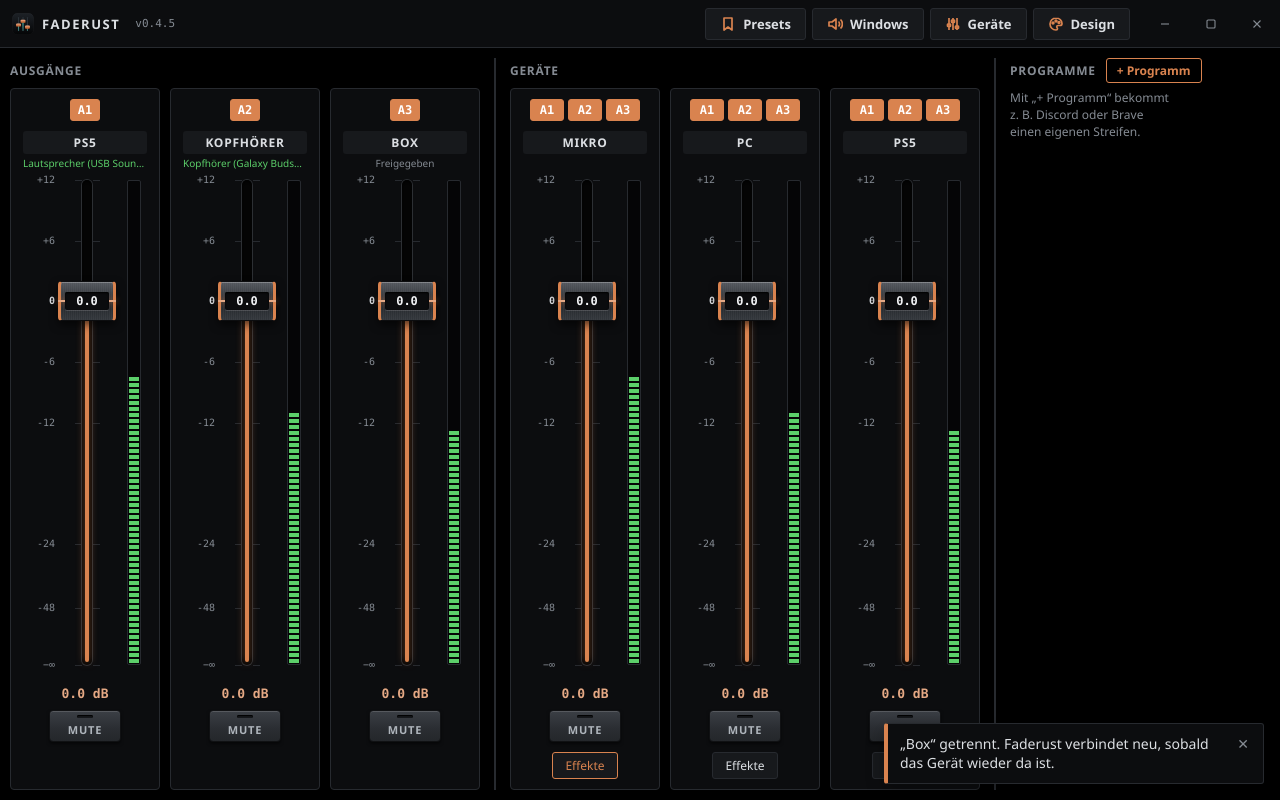
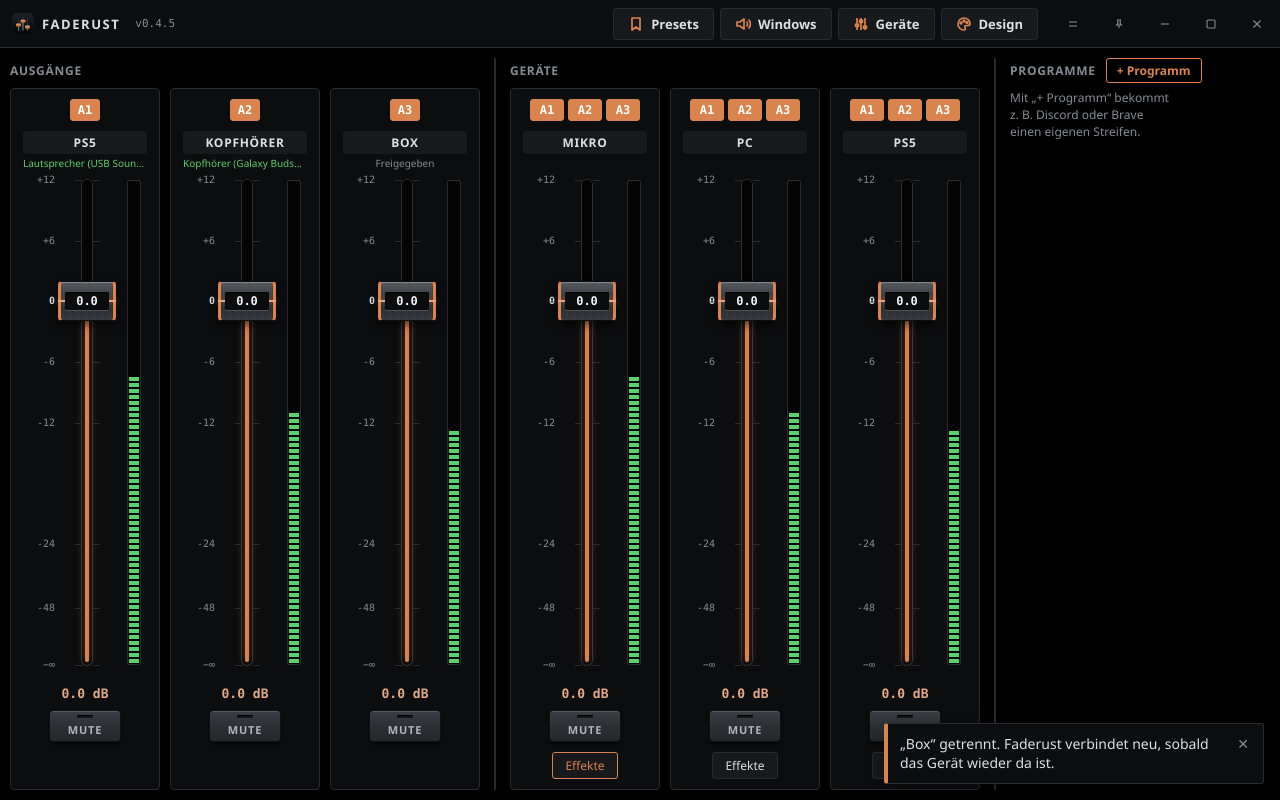
Before and after one commit to Niklas970/faderust, a Svelte app in the folder crates/app/ui/: page / in a window 1280 px wide. Built offline with nearby package versions, Linux system fonts and the light colour scheme.

Commit message:
Kompakte Ansicht und Immer-im-Vordergrund per Titelleisten-Knopf

```diff
--- a/crates/app/ui/src/App.svelte
+++ b/crates/app/ui/src/App.svelte
@@ -16,6 +16,7 @@
     getVersion,
     onState,
     saveConfig,
+    setAlwaysOnTop,
     setGain,
     setMasterGain,
     setMasterMuted,
@@ -71,6 +72,39 @@
       // Remembered for this session only.
     }
   }
+  // Compact: slim title bar and no group headings, to park Faderust beside a
+  // game. Pinned: the window stays above all others. Both are remembered.
+  const COMPACT_KEY = "faderust.compact";
+  const PIN_KEY = "faderust.pinned";
+  const readFlag = (key) => {
+    try {
+      return localStorage.getItem(key) === "1";
+    } catch {
+      return false;
+    }
+  };
+  const writeFlag = (key, on) => {
+    try {
+      localStorage.setItem(key, on ? "1" : "0");
+    } catch {
+      // Remembered for this session only.
+    }
+  };
+  let compact = $state(readFlag(COMPACT_KEY));
+  let pinned = $state(readFlag(PIN_KEY));
+  function toggleCompact() {
+    compact = !compact;
+    writeFlag(COMPACT_KEY, compact);
+  }
+  function togglePinned() {
+    pinned = !pinned;
+    writeFlag(PIN_KEY, pinned);
+    setAlwaysOnTop(pinned).catch((e) => (error = `Immer im Vordergrund fehlgeschlagen: ${e}`));
+  }
+  onMount(() => {
+    if (pinned) setAlwaysOnTop(true).catch(() => {});
+  });
+
   // Program strips silent this long (seconds) are hidden; 0 shows them all.
   const HIDE_KEY = "faderust.hideSilent";
   let hideAfter = $state(readHide());
@@ -197,7 +231,7 @@
   }
 </script>
 
-<div class="app">
+<div class="app" class:compact>
   <!-- Own title bar (the window has no decorations): drag on empty space,
        double-click to maximize. -->
   <header class="titlebar" data-tauri-drag-region>
@@ -221,11 +255,11 @@
 
     <nav class="nav">
       <button onclick={() => (presetsOpen = true)} class:active={presetsOpen}>
-        <svg viewBox="0 0 16 16" aria-hidden="true"><path d="M4 2h8v12l-4-3-4 3z" /></svg>Presets
+        <svg viewBox="0 0 16 16" aria-hidden="true"><path d="M4 2h8v12l-4-3-4 3z" /></svg><span class="label">Presets</span>
       </button>
       <button onclick={() => (windowsOpen = true)} class:active={windowsOpen}>
         <svg viewBox="0 0 16 16" aria-hidden="true"><path d="M2 6h3l4-3v10l-4-3H2z" /><path d="M11.5 5.5a3.5 3.5 0 0 1 0 5M13.5 3.5a6.3 6.3 0 0 1 0 9" /></svg
-        >Windows
+        ><span class="label">Windows</span>
       </button>
       <button onclick={openSettings} class:active={settingsOpen}>
         <svg viewBox="0 0 16 16" aria-hidden="true"
@@ -236,7 +270,7 @@
             height="2.5"
             rx=".6"
           /><rect x="10.5" y="10" width="3" height="2.5" rx=".6" /></svg
-        >Geräte
+        ><span class="label">Geräte</span>
       </button>
       <button onclick={() => (themeOpen = true)} class:active={themeOpen} title="Farben und Darstellung">
         <svg viewBox="0 0 16 16" aria-hidden="true"
@@ -245,11 +279,31 @@
             cy="7"
             r=".9"
           /><circle cx="8" cy="5" r=".9" /><circle cx="11" cy="6.5" r=".9" /></svg
-        >Design
+        ><span class="label">Design</span>
       </button>
     </nav>
 
     <div class="window">
+      <button
+        class="toggle"
+        class:on={compact}
+        title={compact ? "Normale Ansicht" : "Kompakte Ansicht"}
+        aria-label="Kompakte Ansicht"
+        aria-pressed={compact}
+        onclick={toggleCompact}
+      >
+        <svg viewBox="0 0 10 10" aria-hidden="true"><path d="M1 3h8M1 7h8" /></svg>
+      </button>
+      <button
+        class="toggle"
+        class:on={pinned}
+        title={pinned ? "Nicht mehr im Vordergrund halten" : "Immer im Vordergrund"}
+        aria-label="Immer im Vordergrund"
+        aria-pressed={pinned}
+        onclick={togglePinned}
+      >
+        <svg viewBox="0 0 10 10" aria-hidden="true"><path d="M3.5 1h3l-.5 3 1.5 2H2.5L4 4zM5 6v3" /></svg>
+      </button>
       <button title="Minimieren" aria-label="Minimieren" onclick={() => windowAction("minimize")}>
         <svg viewBox="0 0 10 10" aria-hidden="true"><path d="M1 5h8" /></svg>
       </button>
@@ -279,6 +333,7 @@
         />
       {:else}
         <StripView
+          {compact}
           {side}
           {hideAfter}
           inputs={state.inputs}
@@ -460,6 +515,26 @@
     stroke: currentColor;
     stroke-width: 1.1;
   }
+  .window button.toggle.on {
+    color: var(--accent);
+  }
+  .compact .titlebar {
+    height: 36px;
+    gap: 8px;
+  }
+  .compact .name,
+  .compact .version,
+  .compact .nav .label {
+    display: none;
+  }
+  .compact .nav button {
+    height: 26px;
+    padding: 0 8px;
+  }
+  .compact main {
+    gap: 6px;
+    padding: 6px;
+  }
   .spacer {
     flex: 1;
     align-self: stretch;
--- a/crates/app/ui/src/lib/StripView.svelte
+++ b/crates/app/ui/src/lib/StripView.svelte
@@ -10,7 +10,7 @@
    * (left unless set otherwise) with a master fader each. Per-output levels
    * live in the matrix.
    */
-  let { side = "left", hideAfter = 120, inputs, outputs, gains, lanes, onGain, onMute, onMaster, onMasterMute, onInputMute, onFx, onPrograms } = $props();
+  let { compact = false, side = "left", hideAfter = 120, inputs, outputs, gains, lanes, onGain, onMute, onMaster, onMasterMute, onInputMute, onFx, onPrograms } = $props();
 
   const isProgram = (input) => input.device.startsWith("app:");
   const devices = $derived(inputs.map((input, i) => ({ input, i })).filter(({ input }) => !isProgram(input)));
@@ -80,7 +80,7 @@
   </section>
 {/snippet}
 
-<div class="desk">
+<div class="desk" class:compact>
   <div class="strips">
     <div class="group outs" class:left={side === "left"}>
       <h2>Ausgänge</h2>
@@ -272,6 +272,25 @@
     font-size: 12px;
     color: var(--muted);
   }
+  /* Compact: no group headings, tighter strips. */
+  .compact h2 {
+    display: none;
+  }
+  .compact .strip {
+    gap: 6px;
+    padding: 6px 8px;
+  }
+  .compact .strips,
+  .compact .row {
+    gap: 6px;
+  }
+  .compact .group + .group,
+  .compact .outs:not(.left) {
+    padding-left: 8px;
+  }
+  .compact .fx {
+    padding: 2px 6px;
+  }
   .offline {
     opacity: 0.5;
   }
```
Also changed, not shown: crates/app/ui/src/lib/api.js, 2 other files (tests, documents, lock files or other folders).
